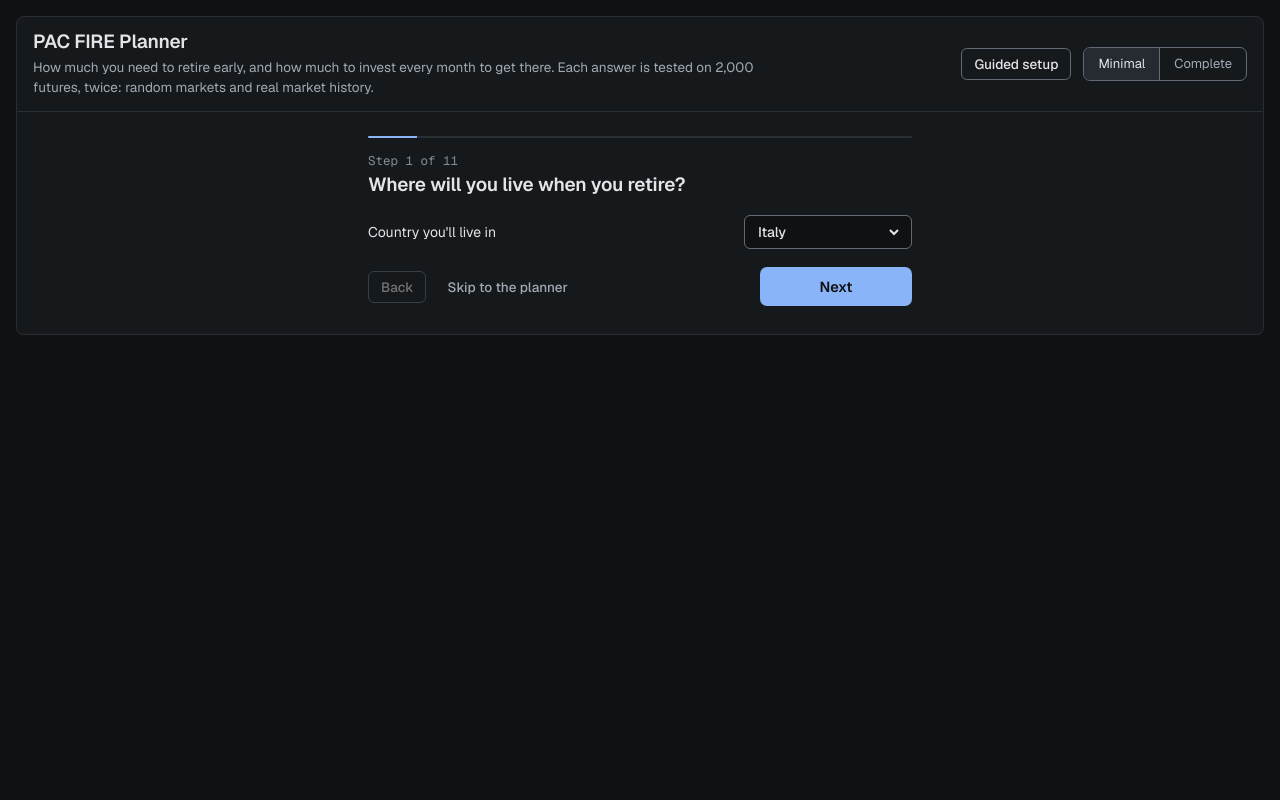
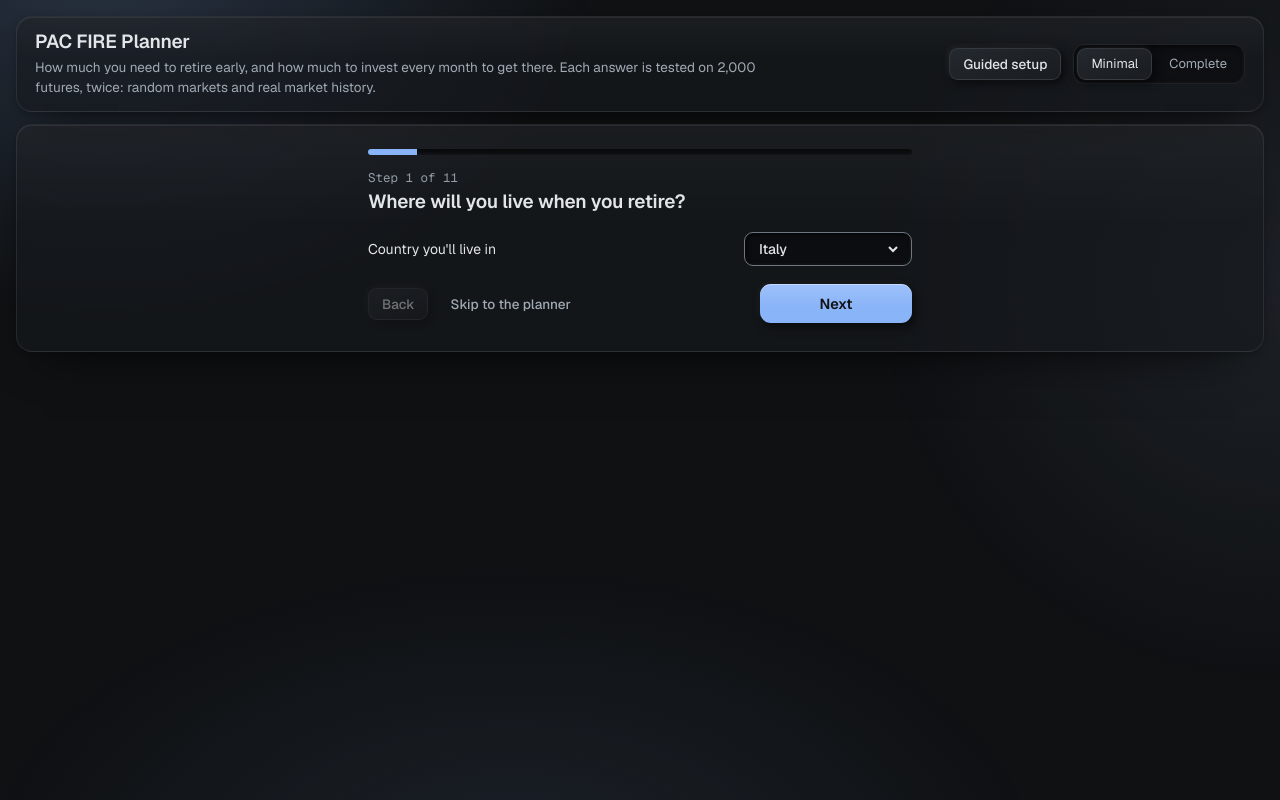
Before and after one commit to trossini02/fireplanner, a plain HTML site: page index.html in a window 1280 px wide. Drawn offline with nearby package versions, Linux system fonts and the light colour scheme.

Commit message:
Restyle as glass cards with soft neumorphic controls
Owner request: mix glassmorphism and neumorphism, dark only, layout,
fonts, colours and features unchanged.

- Fixed soft blue-graphite light behind the page; top bar, plan and
  panels become translucent glass cards (16px, 12px gaps, lift shadow).
- Status bar is real frosted glass (backdrop blur, solid fallback).
- Fields, the mode-switch track and the guided progress track are inset
  wells; chips, buttons, months and tags are raised pills that press in.
  Selected chips keep blue wash, border and text.
- Ink tertiary and edge lifted slightly to keep AA on lit glass.
- Dropped the Minimal plan's sticky rule: overflow:hidden already made it
  inert, and live it would hide the plan's bottom fields.
- DESIGN.md, surface brief and review captures updated.

Co-Authored-By: Claude Opus 5.5 <noreply@anthropic.com>
Claude-Session: https://claude.ai/code/session_01JYPqN7yDwfqsKgvwhno4GM

```diff
--- a/index.html
+++ b/index.html
@@ -47,19 +47,26 @@
 <link rel="preconnect" href="https://fonts.gstatic.com" crossorigin>
 <link rel="stylesheet" href="https://fonts.googleapis.com/css2?family=Geist:wght@400;500;600&family=Geist+Mono:wght@400;500&display=swap">
 <style>
-/* A dark console: graphite panels tiled on 1px seams, figures in Geist Mono, one blue accent
-   for the primary action and the current selection, green/amber/red only for state.
+/* A dark console of frosted glass cards over soft night light, with neumorphic controls:
+   inset wells for fields, raised pills that press in for choices and buttons (owner, 2026-11-25).
+   Figures in Geist Mono, one blue accent for action and selection, green/amber/red only for state.
    Dark only (owner decision 2026-10-12), so both theme blocks carry the same tokens. */
 :root {
   --g0: #0f1113;
   --g1: #16191c;
   --g2: #1d2125;
   --g3: #262b31;
-  --seam: #2a2f35;
-  --edge: #626b75;
+  --seam: rgba(255, 255, 255, 0.075);
+  --glass: linear-gradient(180deg, rgba(255, 255, 255, 0.03), transparent 45%), rgba(22, 26, 31, 0.64);
+  --glass-line: rgba(255, 255, 255, 0.08);
+  --lift: inset 0 1px 0 rgba(255, 255, 255, 0.07), 0 24px 48px -28px rgba(0, 0, 0, 0.85), 0 2px 8px rgba(0, 0, 0, 0.22);
+  --knob: linear-gradient(160deg, #24292f, #191c20);
+  --neu-up: -2px -2px 6px rgba(255, 255, 255, 0.055), 3px 3px 8px rgba(0, 0, 0, 0.55);
+  --neu-in: inset 2px 2px 5px rgba(0, 0, 0, 0.6), inset -1px -1px 3px rgba(255, 255, 255, 0.05);
+  --edge: #6e7781;
   --fg: #e3e6e9;
   --fg-2: #a1aab3;
-  --fg-3: #828c96;
+  --fg-3: #929ca6;
   --acc: #8ab4f8;
   --acc-ink: #0f1113;
   --acc-bg: #1b2737;
@@ -92,6 +99,14 @@ body {
   caret-color: var(--acc);
   padding-bottom: var(--sb);
 }
+/* The night light the glass frosts: fixed, so cards drift over it as the page scrolls. */
+body::before {
+  content: ""; position: fixed; inset: 0; z-index: -1; pointer-events: none;
+  background:
+    radial-gradient(55vmax 40vmax at 8% -5%, rgba(138, 180, 248, 0.2), transparent 70%),
+    radial-gradient(45vmax 45vmax at 100% 35%, rgba(120, 138, 168, 0.14), transparent 70%),
+    radial-gradient(60vmax 35vmax at 40% 110%, rgba(138, 180, 248, 0.1), transparent 70%);
+}
 ::selection { background: var(--acc-bg); color: var(--fg); }
 a { color: var(--fg); text-decoration-color: var(--fg-3); text-underline-offset: 3px; }
 a:hover { text-decoration-color: var(--fg); }
@@ -114,7 +129,8 @@ h1, h2, h3 { text-wrap: balance; }
 /* ---------- top bar ---------- */
 .top {
   display: flex; flex-wrap: wrap; align-items: center; justify-content: space-between; gap: 12px 24px;
-  background: var(--g1); border: 1px solid var(--seam); border-radius: 8px 8px 0 0; padding: 14px 16px;
+  background: var(--glass); border: 1px solid var(--glass-line); border-radius: 16px; padding: 14px 18px;
+  box-shadow: var(--lift); margin-bottom: 12px;
 }
 .top h1 { margin: 0; font: 600 19px/1.2 var(--font); letter-spacing: -0.01em; }
 .top p { margin: 3px 0 0; color: var(--fg-2); font-size: 13.5px; max-width: 46rem; }
@@ -125,31 +141,29 @@ h1, h2, h3 { text-wrap: balance; }
 .seg label { position: relative; }
 .seg input { position: absolute; opacity: 0; inset: 0; margin: 0; cursor: pointer; }
 .seg input + span {
-  display: inline-block; padding: 5px 11px; border: 1px solid var(--edge); border-radius: 6px;
-  font-size: 13px; color: var(--fg-2); background: transparent; cursor: pointer; user-select: none; white-space: nowrap;
-  transition: background-color 150ms ease-out, color 150ms ease-out, border-color 150ms ease-out;
+  display: inline-block; padding: 5px 12px; border: 1px solid rgba(255, 255, 255, 0.1); border-radius: 9px;
+  font-size: 13px; color: var(--fg-2); background: var(--knob); box-shadow: var(--neu-up);
+  cursor: pointer; user-select: none; white-space: nowrap;
+  transition: background-color 150ms ease-out, color 150ms ease-out, border-color 150ms ease-out, box-shadow 150ms ease-out;
 }
 .seg input + span:hover { color: var(--fg); }
-.seg input:checked + span { background: var(--acc-bg); border-color: var(--acc); color: var(--acc); }
+.seg input:active + span { box-shadow: var(--neu-in); }
+.seg input:checked + span { background: var(--acc-bg); border-color: var(--acc); color: var(--acc); box-shadow: var(--neu-in); }
 .seg input:focus-visible + span { outline: 2px solid var(--acc); outline-offset: 2px; }
 .seg input:disabled + span { opacity: 0.45; cursor: not-allowed; }
-.seg.joined { gap: 0; border: 1px solid var(--edge); border-radius: 7px; overflow: hidden; }
-.seg.joined input + span { border: 0; border-radius: 0; padding: 6px 14px; }
-.seg.joined label + label input + span { border-left: 1px solid var(--edge); }
-.seg.joined input:checked + span { background: var(--g3); color: var(--fg); }
-.seg.joined input:focus-visible + span { outline-offset: -3px; }
+/* Joined switch: an inset track with a raised thumb on the current view. */
+.seg.joined { gap: 3px; padding: 3px; border: 1px solid var(--glass-line); border-radius: 12px; background: rgba(8, 9, 11, 0.55); box-shadow: var(--neu-in); }
+.seg.joined input + span { border: 1px solid transparent; border-radius: 9px; padding: 5px 13px; background: transparent; box-shadow: none; }
+.seg.joined input:checked + span { background: var(--knob); border-color: rgba(255, 255, 255, 0.1); color: var(--fg); box-shadow: var(--neu-up); }
+.seg.joined input:focus-visible + span { outline-offset: 1px; }
 
 /* ---------- desk: plan panel + panel stack ---------- */
-.desk {
-  display: grid; gap: 1px; background: var(--seam);
-  border: 1px solid var(--seam); border-top: 0; border-radius: 0 0 8px 8px; overflow: hidden;
-}
+.desk { display: grid; gap: 12px; align-items: start; }
 .desk > * { min-width: 0; }
-.stack { display: grid; gap: 1px; background: var(--seam); min-width: 0; }
+.stack { display: grid; gap: 12px; min-width: 0; }
 .stack > * { min-width: 0; }
 @media (min-width: 1040px) {
   .desk { grid-template-columns: 25rem minmax(0, 1fr); }
-  .plan[data-mode="min"] .plan-in { position: sticky; top: 0; }
 }
 /* Full-width plan (tablets): keep each label near its field. */
 @media (max-width: 1039px) { .plan-in { max-width: 40rem; } }
@@ -157,7 +171,9 @@ h1, h2, h3 { text-wrap: balance; }
   .stack { grid-template-columns: minmax(0, 1fr) minmax(0, 1fr); }
   .stack > .wide { grid-column: 1 / -1; }
 }
-.panel { background: var(--g1); padding: 16px; }
+/* Glass cards: translucent over the night light, a bright top edge, a soft drop. */
+.panel, .plan { background: var(--glass); border: 1px solid var(--glass-line); border-radius: 16px; box-shadow: var(--lift); }
+.panel { padding: 16px 18px; }
 .ph { display: flex; flex-wrap: wrap; justify-content: space-between; align-items: center; gap: 8px 12px; margin-bottom: 12px; }
 .ph h2 { margin: 0; font: 600 15px/1.3 var(--font); color: var(--fg); letter-spacing: -0.005em; }
 .note { margin: 0; color: var(--fg-2); font-size: 13px; line-height: 1.5; max-width: 62ch; }
@@ -170,7 +186,7 @@ h1, h2, h3 { text-wrap: balance; }
 .pill.mute { color: var(--fg-3); }
 
 /* ---------- plan panel ---------- */
-.plan { background: var(--g1); }
+.plan { overflow: hidden; }
 .plan-in { padding: 4px 0 8px; }
 .grp { border-top: 1px solid var(--seam); }
 .grp:first-child { border-top: 0; }
@@ -178,7 +194,7 @@ h1, h2, h3 { text-wrap: balance; }
   display: flex; width: 100%; align-items: baseline; justify-content: space-between; gap: 10px;
   background: transparent; border: 0; padding: 12px 16px; cursor: pointer; text-align: left;
 }
-.grp-h:hover { background: var(--g2); }
+.grp-h:hover { background: rgba(255, 255, 255, 0.035); }
 .grp-h:focus-visible { outline-offset: -2px; }
 .grp-h b { font: 500 14px var(--font); color: var(--fg); }
 .grp-h .sum { margin-left: auto; color: var(--fg-3); font: 400 12.5px var(--mono); text-align: right; }
@@ -203,12 +219,12 @@ h1, h2, h3 { text-wrap: balance; }
 .row > label, .row > .lbl { font-size: 14px; }
 .hint { display: block; color: var(--fg-3); font-size: 12.5px; line-height: 1.4; margin-top: 1px; }
 .field {
-  display: flex; align-items: center; gap: 6px; height: 34px; padding: 0 9px;
-  background: var(--g0); border: 1px solid var(--edge); border-radius: 6px;
-  transition: border-color 150ms ease-out;
+  display: flex; align-items: center; gap: 6px; height: 34px; padding: 0 10px;
+  background: rgba(8, 9, 11, 0.6); border: 1px solid var(--edge); border-radius: 9px; box-shadow: var(--neu-in);
+  transition: border-color 150ms ease-out, box-shadow 150ms ease-out;
 }
 .field:hover { border-color: var(--fg-3); }
-.field:focus-within { border-color: var(--acc); box-shadow: 0 0 0 1px var(--acc); }
+.field:focus-within { border-color: var(--acc); box-shadow: var(--neu-in), 0 0 0 1px var(--acc); }
 .field input, .field select {
   flex: 1; min-width: 0; width: 100%; border: 0; background: transparent; outline: none;
   font: 500 14px var(--mono); text-align: right; -moz-appearance: textfield;
@@ -230,9 +246,9 @@ h1, h2, h3 { text-wrap: balance; }
 .ledger .tagcell { width: 5.2rem; text-align: right; padding-left: 6px; }
 .tag {
   font: 500 11.5px var(--font); padding: 2px 8px; border-radius: 999px; cursor: pointer;
-  border: 1px solid var(--edge); background: transparent; color: var(--fg-2);
+  border: 1px solid rgba(255, 255, 255, 0.1); background: rgba(8, 9, 11, 0.5); color: var(--fg-2); box-shadow: var(--neu-in);
 }
-.tag[data-kind="essential"] { background: var(--g3); border-color: var(--g3); color: var(--fg); }
+.tag[data-kind="essential"] { background: var(--knob); color: var(--fg); box-shadow: var(--neu-up); }
 .ledger tfoot td { border-top: 1px solid var(--edge); padding-top: 7px; font-weight: 500; }
 .ledger tfoot .t { text-align: right; font-family: var(--mono); }
 
@@ -258,21 +274,24 @@ h1, h2, h3 { text-wrap: balance; }
 .kid { display: grid; grid-template-columns: 1fr 1fr auto; gap: 8px; align-items: end; }
 .kid .lbl { font-size: 12px; color: var(--fg-3); display: block; margin-bottom: 3px; }
 .btn {
-  font: 500 13.5px var(--font); color: var(--fg); background: transparent;
-  border: 1px solid var(--edge); border-radius: 6px; padding: 6px 12px; cursor: pointer; justify-self: start;
-  transition: background-color 150ms ease-out, border-color 150ms ease-out;
+  font: 500 13.5px var(--font); color: var(--fg); background: var(--knob); box-shadow: var(--neu-up);
+  border: 1px solid rgba(255, 255, 255, 0.1); border-radius: 9px; padding: 6px 13px; cursor: pointer; justify-self: start;
+  transition: filter 150ms ease-out, border-color 150ms ease-out, box-shadow 150ms ease-out;
 }
-.btn:hover { background: var(--g2); border-color: var(--fg-3); }
+.btn:hover { filter: brightness(1.15); border-color: rgba(255, 255, 255, 0.18); }
+.btn:active:not(:disabled) { box-shadow: var(--neu-in); }
 .btn:disabled { opacity: 0.45; cursor: not-allowed; }
 .btn.x { height: 34px; color: var(--fg-2); }
 .months { display: grid; grid-template-columns: repeat(6, minmax(0, 1fr)); gap: 5px; }
 .months label { position: relative; }
 .months input { position: absolute; opacity: 0; inset: 0; margin: 0; cursor: pointer; }
 .months span {
-  display: block; text-align: center; padding: 5px 0; border-radius: 6px; border: 1px solid var(--edge);
-  font-size: 13px; color: var(--fg-2); cursor: pointer; user-select: none;
+  display: block; text-align: center; padding: 5px 0; border-radius: 8px; border: 1px solid rgba(255, 255, 255, 0.1);
+  font-size: 13px; color: var(--fg-2); cursor: pointer; user-select: none; background: var(--knob); box-shadow: var(--neu-up);
+  transition: color 150ms ease-out, box-shadow 150ms ease-out;
 }
-.months input:checked + span { background: var(--acc-bg); border-color: var(--acc); color: var(--acc); }
+.months span:hover { color: var(--fg); }
+.months input:checked + span { background: var(--acc-bg); border-color: var(--acc); color: var(--acc); box-shadow: var(--neu-in); }
 .months input:focus-visible + span { outline: 2px solid var(--acc); outline-offset: 2px; }
 .fixedlist { margin: 0; padding: 0; list-style: none; display: grid; gap: 0; font-size: 13px; }
 .fixedlist li { display: flex; justify-content: space-between; gap: 12px; padding: 5px 0; border-top: 1px solid var(--seam); color: var(--fg-2); }
@@ -281,8 +300,9 @@ h1, h2, h3 { text-wrap: balance; }
 /* ---------- results ---------- */
 .verdict { margin: 0 0 14px; font-size: 15px; line-height: 1.5; max-width: 62ch; }
 .verdict b { font-family: var(--mono); font-weight: 500; }
-.methods { display: grid; grid-template-columns: repeat(2, minmax(0, 1fr)); gap: 1px; background: var(--seam); border-block: 1px solid var(--seam); margin: 0 -16px; }
-.meth { background: var(--g1); padding: 14px 16px; min-width: 0; }
+.methods { display: grid; grid-template-columns: repeat(2, minmax(0, 1fr)); border-block: 1px solid var(--seam); margin: 0 -18px; }
+.meth { padding: 14px 18px; min-width: 0; }
+.meth + .meth { border-left: 1px solid var(--seam); }
 .meth h3 { margin: 0; font: 500 14px/1.3 var(--font); display: flex; flex-wrap: wrap; gap: 4px 8px; align-items: center; }
 .meth .mdesc { margin: 2px 0 6px; color: var(--fg-3); font-size: 12.5px; }
 .meth dl { margin: 0; }
@@ -373,13 +393,13 @@ h1, h2, h3 { text-wrap: balance; }
 .top-r { display: flex; flex-wrap: wrap; align-items: center; gap: 8px 12px; }
 .guide, .gnav { max-width: 36rem; margin: 0 auto; padding-inline: 16px; }
 .guide { padding-top: 24px; }
-.gbar { height: 2px; background: var(--seam); border-radius: 1px; overflow: hidden; margin-bottom: 14px; }
+.gbar { height: 6px; background: rgba(8, 9, 11, 0.6); box-shadow: var(--neu-in); border-radius: 3px; overflow: hidden; margin-bottom: 14px; }
 .gbar span { display: block; height: 100%; width: 0; background: var(--acc); transition: width 160ms ease-out; }
 .gstep { margin: 0; color: var(--fg-3); font: 400 12.5px var(--mono); }
 .guide h2 { margin: 4px 0 0; font: 600 19px/1.25 var(--font); letter-spacing: -0.01em; }
 .guide h2:focus { outline: none; }
 .gnav { display: flex; flex-wrap: wrap; align-items: center; gap: 8px; padding-top: 8px; padding-bottom: 28px; }
-.gnav .gskip { border-color: transparent; color: var(--fg-2); }
+.gnav .gskip { border-color: transparent; background: transparent; box-shadow: none; color: var(--fg-2); }
 .gnav .run { margin-left: auto; }
 body[data-guided] { padding-bottom: 0; }
 body[data-guided] .stack, body[data-guided] .statusbar { display: none; }
@@ -391,8 +411,14 @@ body[data-guided] .plan .grp-b > :not([data-now]) { display: none !important; }
 /* ---------- status bar ---------- */
 .statusbar {
   position: fixed; left: 0; right: 0; bottom: 0; z-index: 10;
-  background: var(--g1); border-top: 1px solid var(--seam);
+  background: rgba(18, 21, 25, 0.62); border-top: 1px solid var(--glass-line);
+  box-shadow: inset 0 1px 0 rgba(255, 255, 255, 0.05), 0 -12px 32px -16px rgba(0, 0, 0, 0.7);
+  -webkit-backdrop-filter: blur(20px) saturate(150%); backdrop-filter: blur(20px) saturate(150%);
   padding: 10px 16px calc(10px + env(safe-area-inset-bottom, 0px));
+}
+/* Frosted only where content really slides underneath; without blur it needs a solid fill to stay legible. */
+@supports not ((backdrop-filter: blur(1px)) or (-webkit-backdrop-filter: blur(1px))) {
+  .statusbar { background: rgba(18, 21, 25, 0.96); }
 }
 .sb-in { max-width: 1448px; margin: 0 auto; display: flex; align-items: center; gap: 14px; min-height: 42px; }
 .log { flex: 1; margin: 0; font: 400 12.5px/1.45 var(--mono); color: var(--fg-2); min-width: 0; }
@@ -406,11 +432,13 @@ body[data-guided] .plan .grp-b > :not([data-now]) { display: none !important; }
 .log b { color: var(--fg); font-weight: 500; }
 .log .lg-b::before { content: " "; }
 .run {
-  flex: none; font: 600 14.5px var(--font); color: var(--acc-ink); background: var(--acc);
-  border: 0; border-radius: 7px; padding: 10px 20px; min-width: 9.5rem; cursor: pointer;
-  transition: filter 150ms ease-out;
+  flex: none; font: 600 14.5px var(--font); color: var(--acc-ink); background: linear-gradient(180deg, #9dc1fa, var(--acc) 60%);
+  border: 0; border-radius: 11px; padding: 10px 20px; min-width: 9.5rem; cursor: pointer;
+  box-shadow: inset 0 1px 0 rgba(255, 255, 255, 0.4), -2px -2px 6px rgba(255, 255, 255, 0.04), 3px 4px 10px rgba(0, 0, 0, 0.55);
+  transition: filter 150ms ease-out, box-shadow 150ms ease-out;
 }
 .run:hover { filter: brightness(1.08); }
+.run:active:not(:disabled) { box-shadow: inset 2px 2px 5px rgba(15, 17, 19, 0.35), inset -1px -1px 3px rgba(255, 255, 255, 0.25); }
 .run:disabled { cursor: progress; filter: saturate(0.6); }
 .progress { position: absolute; left: 0; top: -1px; height: 2px; width: 0; background: var(--acc); transition: width 160ms linear; }
 .progress[data-done] { opacity: 0; transition: opacity 400ms ease-out 200ms; }
```
Also changed, not shown: .impeccable/review/desktop-complete-stale.png, .impeccable/review/desktop.png, .impeccable/review/mobile-viewport.png, 3 other files.
